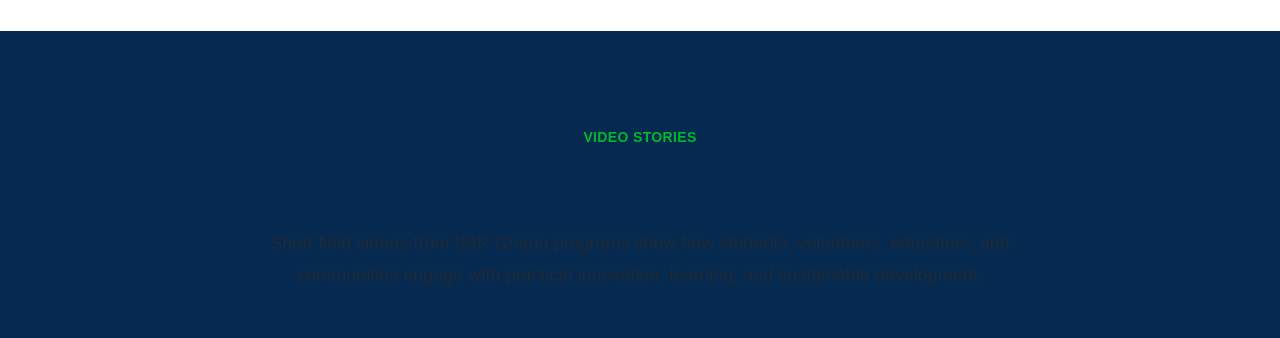
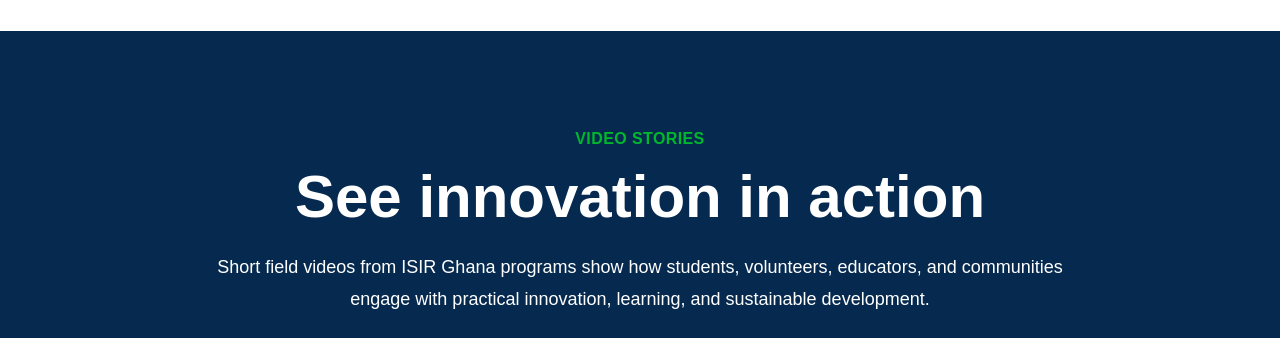
Before and after one commit to rashidasp28/isir-ghana-website, a Next.js app: page / in a window 1280 px wide. Shown: the part 2740-3078 px from the top of the page. Built offline with nearby package versions, Linux system fonts and the light colour scheme; grey boxes are pictures that could not be loaded.

Commit message:
Fix video showcase text color and replace missing middle video

```diff
--- a/app/page.tsx
+++ b/app/page.tsx
@@ -26,7 +26,7 @@ const featuredVideos = [
   {
     title: 'Brick STEAM Discovery Caravan',
     description: 'Students exploring creativity, teamwork, and engineering thinking through hands-on LEGO-style building activities.',
-    src: '/videos/programs/brick-steam-session-1.mp4',
+    src: '/videos/programs/lego-building-activity-1.mp4',
   },
   {
     title: 'Hands-on Learning Moments',
@@ -116,12 +116,17 @@ export default function HomePage() {
 
       <section className="py-24 bg-darkNavy text-white">
         <div className="container-width">
-          <SectionHeader
-            eyebrow="Video Stories"
-            title="See innovation in action"
-            description="Short field videos from ISIR Ghana programs show how students, volunteers, educators, and communities engage with practical innovation, learning, and sustainable development."
-            center
-          />
+          <div className="text-center max-w-4xl mx-auto mb-16">
+            <p className="text-primaryGreen font-semibold uppercase tracking-wide mb-4">
+              Video Stories
+            </p>
+            <h2 className="text-4xl md:text-6xl font-bold text-white leading-tight mb-6">
+              See innovation in action
+            </h2>
+            <p className="text-lg text-white leading-8">
+              Short field videos from ISIR Ghana programs show how students, volunteers, educators, and communities engage with practical innovation, learning, and sustainable development.
+            </p>
+          </div>
 
           <div className="grid lg:grid-cols-3 gap-8">
             {featuredVideos.map((video) => (
```
